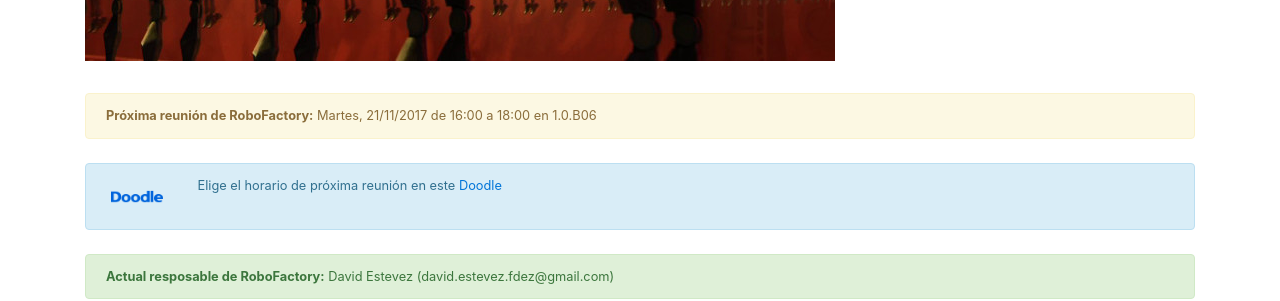
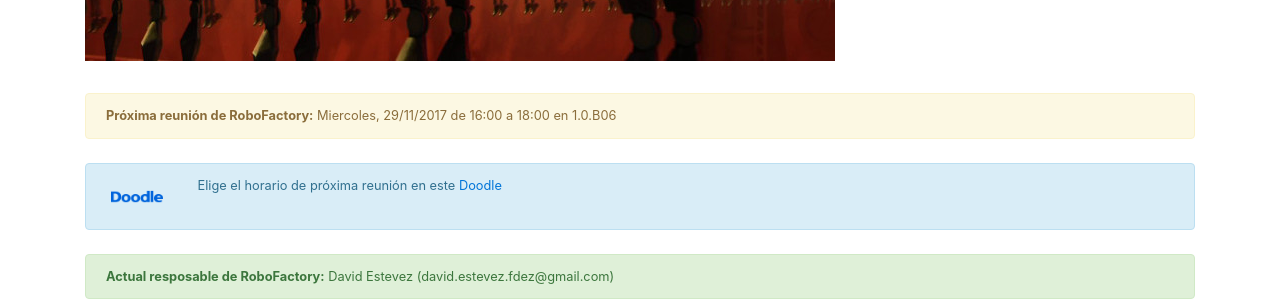
Before and after one commit to asrob-uc3m/asrob-uc3m.github.io, a Jekyll site: the page built from _workgroups/2017-09-19-robofactory.markdown, in a window 1280 px wide and 900 px high, scrolled down 831 px. Shown: the part 335-636 px from the top of the window. Built offline with Jekyll 4.4.1, drawn with Linux system fonts in a browser that asks for light colours.

Commit message:
Update 2017-09-19-robofactory.markdown

```diff
--- a/_workgroups/2017-09-19-robofactory.markdown
+++ b/_workgroups/2017-09-19-robofactory.markdown
@@ -9,7 +9,7 @@ picture: /img/robofactory.jpg
 picture_full: /img/robofactory-full.jpg
 manager: David Estevez
 manager_email: david.estevez.fdez@gmail.com
-next_meeting:  Martes, 21/11/2017 de 16:00 a 18:00 en 1.0.B06
+next_meeting:  Miercoles, 29/11/2017 de 16:00 a 18:00 en 1.0.B06
 next_meeting_doodle: https://doodle.com/poll/df7crb47hzsqsqzu
 layout: workgroup
 ---
```
